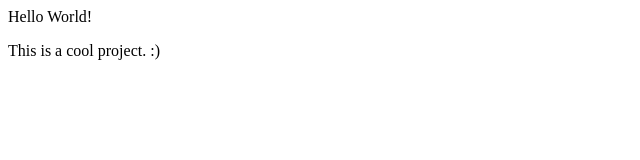
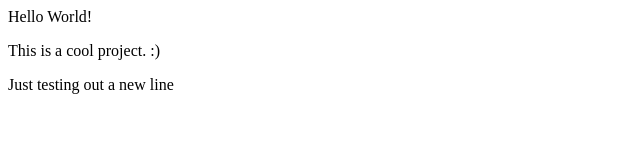
Before and after one commit to K-espina/demo-project, a plain HTML site: page index.html in a window 1280 px wide. Shown: the whole page, without its empty margins (0-640 px from the left). Drawn offline with Linux system fonts and the light colour scheme.

Commit message:
new files!

```diff
--- a/index.html
+++ b/index.html
@@ -9,6 +9,7 @@
 
         Hello World!
         <p> This is a cool project. :) </p>
+        <p> Just testing out a new line </p>
 
     </div>
 </body>
```
Also changed, not shown: hello.txt (added), 1 other file.
